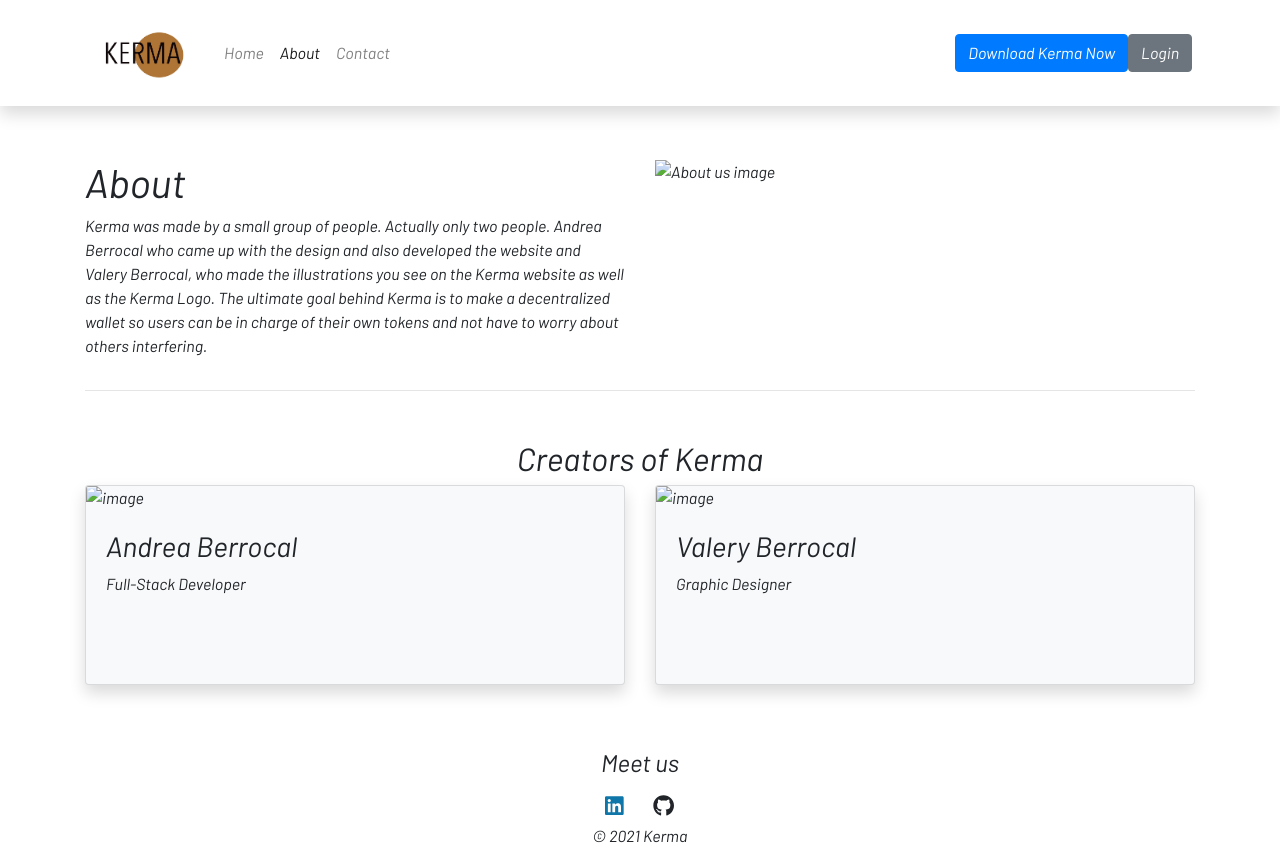
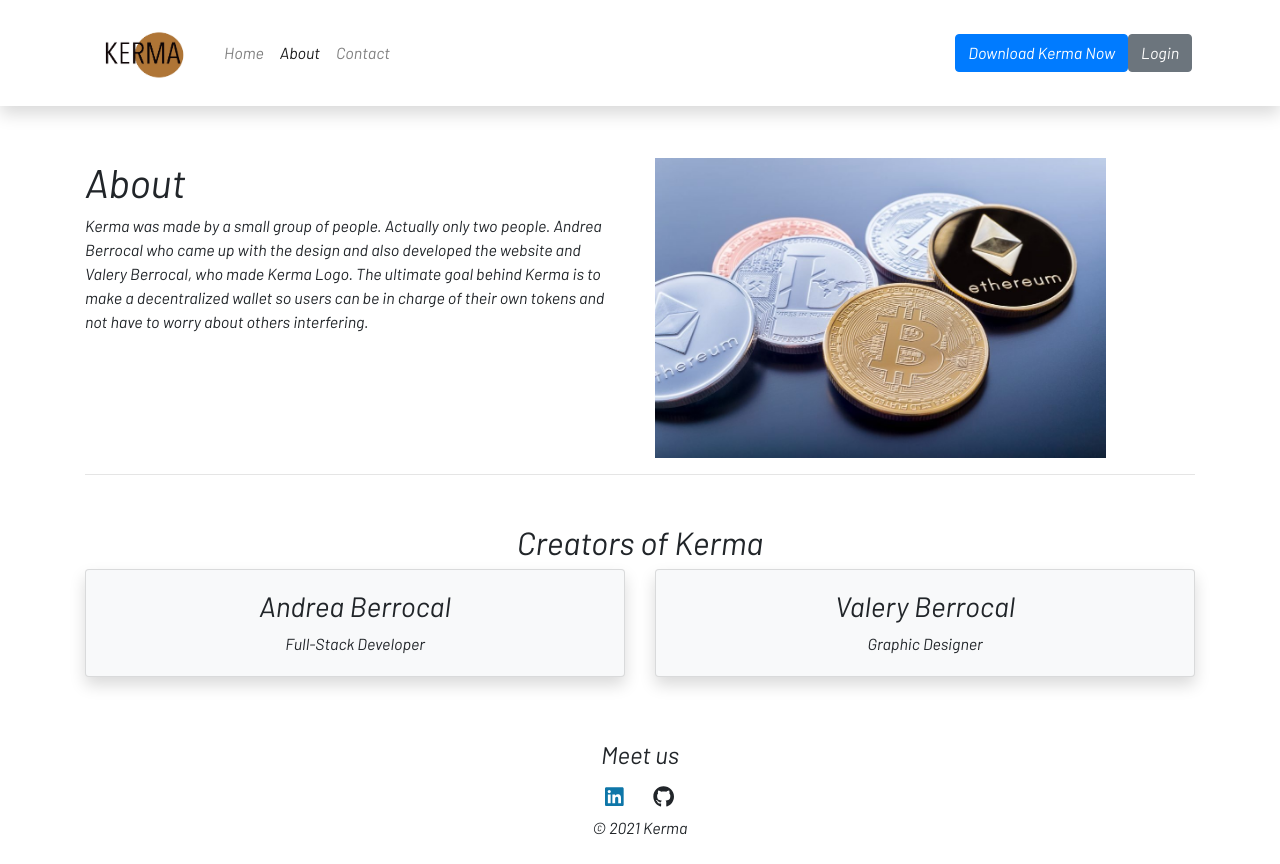
Before and after one commit to An-Be/Kerma---Crypto-Wallet, a website: page about.html in a window 1280 px wide. Drawn offline with nearby package versions, Linux system fonts and the light colour scheme; a script that the page names is missing.

Commit message:
images and fixed card size

```diff
--- a/about.html
+++ b/about.html
@@ -120,13 +120,12 @@
             <div class="col">
                 <h1>About</h1>
                 <p>Kerma was made by a small group of people. Actually only two people. Andrea Berrocal who came up with
-                    the design and also developed the website and Valery Berrocal, who made the illustrations you see on
-                    the Kerma website as well as the Kerma Logo. The ultimate goal behind Kerma is to make a
+                    the design and also developed the website and Valery Berrocal, who made Kerma Logo. The ultimate goal behind Kerma is to make a
                     decentralized wallet so users can be in charge of their own tokens and not have to worry about
                     others interfering.</p>
             </div>
             <div class="col">
-                <img src="" alt="About us image">
+                <img src="img/aboutImg.jpeg" alt="About us image" id="AboutImg">
             </div>
         </div>
         <hr />
@@ -143,19 +142,19 @@
         <div class="row justify-content-md-center">
             <div class="col col-lg-6 mb-3">
                 <div class="card bg-light mx-auto shadow" id="creatorCards">
-                    <img src="#" class="card-img-top" alt="image">
+                   <!-- <img src="#" class="card-img-top" alt="image">-->
                     <div class="card-body">
-                        <h3 class="cart-title">Andrea Berrocal</h2>
-                            <p class="card-text">Full-Stack Developer</p>
+                        <h3 class="cart-title text-center">Andrea Berrocal</h2>
+                            <p class="card-text text-center">Full-Stack Developer</p>
                     </div>
                 </div>
             </div>
             <div class="col col-lg-6">
                 <div class="card bg-light mx-auto shadow" id="creatorCards">
-                    <img src="#" class="card-img-top" alt="image">
+                    <!-- <img src="#" class="card-img-top" alt="image">-->
                     <div class="card-body">
-                        <h3 class="cart-title">Valery Berrocal</h2>
-                            <p class="card-text">Graphic Designer</p>
+                        <h3 class="cart-title text-center">Valery Berrocal</h2>
+                            <p class="card-text text-center">Graphic Designer</p>
                     </div>
                 </div>
 
--- a/css/styles.css
+++ b/css/styles.css
@@ -22,12 +22,18 @@ body {
     background-color: white;
 }
 
-.card {
+#homeCards {
     width: auto;
-    height: 450px;
+    height: 600px;
 }
 
-#creatorCards {
+
+.card-img-top {
     width: auto;
-    height: 200px;
+    height: 250px;
 }
+
+#AboutImg{
+    width: auto;
+    height:300px
+}
```
Also changed, not shown: index.html (+6 -6 lines), img/InCharge.jpg (added), img/aboutImg.jpeg (added), img/buyAndSell.png (added), img/security.jpg (added).
